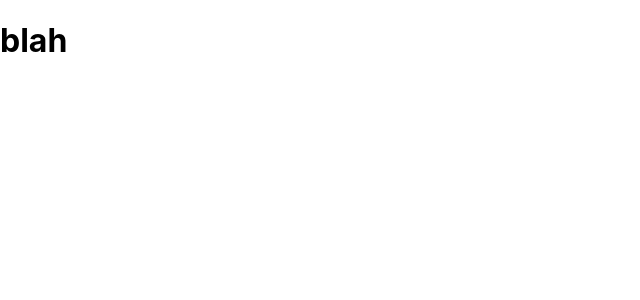
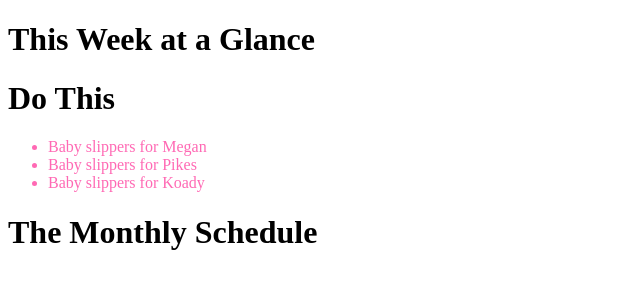
Before and after one commit to jackiebarry/org-tool, a React (Create React App) app: page / in a window 1280 px wide. Shown: the top 300 px of the page, without its empty margins (0-640 px from the left). Built offline with nearby package versions, Linux system fonts and the light colour scheme.

Commit message:
updating changes

```diff
--- a/src/App.css
+++ b/src/components/App.css
@@ -1,20 +1,10 @@
-.App {
+/* .App {
   text-align: center;
-}
-
-.App-logo {
-  height: 40vmin;
-  pointer-events: none;
-}
-
-@media (prefers-reduced-motion: no-preference) {
-  .App-logo {
-    animation: App-logo-spin infinite 20s linear;
-  }
-}
+} */
+/*
 
 .App-header {
-  background-color: #282c34;
+  background-color:aliceblue;
   min-height: 100vh;
   display: flex;
   flex-direction: column;
@@ -22,12 +12,9 @@
   justify-content: center;
   font-size: calc(10px + 2vmin);
   color: white;
-}
+} */
 
-.App-link {
-  color: #61dafb;
-}
-
+/*
 @keyframes App-logo-spin {
   from {
     transform: rotate(0deg);
@@ -35,4 +22,16 @@
   to {
     transform: rotate(360deg);
   }
+} */
+
+.App
+.App-Month {
+text-align: center;
+float: right;
 }
+
+.App-Stack {
+  text-align: center;
+  color:hotpink;
+  font-family: fantasy;
+}
--- a/src/components/App.tsx
+++ b/src/components/App.tsx
@@ -1,14 +1,19 @@
 import * as React from 'react';
 import ToDo from './todo/ToDo';
+import ToDoList from './todo/ToDoList';
+import Month from './Month';
+import Stack from './Stack';
+import './App.css';
+
 
 export default function App() {
   // manages all components
   return (
     <div className="App">
       <header className="App-header">
-
       </header>
-      <ToDo />
-    </div>
+      <Stack />
+      <Month />
+      </div>
   );
 }
--- a/src/components/Month.tsx
+++ b/src/components/Month.tsx
@@ -1,60 +1,9 @@
 import * as React from 'react';
-import * as jimbob from '@mui/material/Button';
-import {
-  Button as Jimbob,
-  Grid,
-  ButtonGroup
- } from '@mui/material';
 
-interface Favourites {
-  food: string;
-  drink: string;
-  pet?: string;
+export default function Month() {
+    return (
+        <div className='Month'>
+            <h1>The Monthly Schedule</h1>
+        </div>
+    )
 }
-
-interface Person {
-  name: string;
-  favourites: Favourites;
-}
-
-interface Foo {
-  favourites: Favourites;
-}
-
-const person: Person = {
-  name: 'devin',
-  favourites: {
-    food: 'nachos',
-    drink: 'cold'
-  }
-}
-
-export default class Month extends React.Component {
-    // will utilize the google dev tools and API to allow synchronicity between calendars
-    constructor(props){
-      super(props);
-
-      this.state = {
-        blah: true,
-        bar: 'hello'
-      }
-    }
-
-
-
-  }
-
-function FuncMonth(props) {
-  const [blah, setBlah] = React.useState(false);
-  const [bar, setBar] = React.useState('hello')
-
-  const age = 50;
-
-  return (
-    <p>hi this is a func ${props.name}</p>
-  )
-}
-
-function add(a: number, b: number): number {
-    return a + b;
-};
--- a/src/components/Stack.tsx
+++ b/src/components/Stack.tsx
@@ -1,9 +1,14 @@
 import * as React from 'react';
+import ToDo from './todo/ToDo';
+import ToDoList from './todo/ToDoList';
+import Week from './Week';
 
-export default class Stack extends React.Component {
-    // This will contain the week at a glance and the to do list
-    constructor(props){
-      super(props);
-    }
-
-  }
+ export default function Stack() {
+     return (
+         <div className='Stack'>
+             <Week />
+             <ToDo />
+             <ToDoList />
+         </div>
+     )
+ }
--- a/src/components/Week.tsx
+++ b/src/components/Week.tsx
@@ -1,5 +1,9 @@
 import * as React from 'react';
 
-export default class Week extends React.Component {
-    // this week at a glance --> will highlight any and all activities - option to add in events which can be synced with the calendar -- communication between to do list and week at a glance to slot in list items
-    }
+export default function Week() {
+    return (
+    <div className='week'>
+        <h1>This Week at a Glance</h1>
+    </div>
+    )
+}
--- a/src/components/todo/ToDo.tsx
+++ b/src/components/todo/ToDo.tsx
@@ -1,20 +1,23 @@
 import { fontFamily } from '@mui/system';
 import * as React from 'react';
 
-export default class ToDo extends React.Component {
-    // need to create an interactive list that will organize items based on importance - due date(?) - how long they've been on the list - reoccuring tasks (ie garbage)
+//  export default function toDo(listItems) {
+//     const style = {
+//         alignContent: 'normal',
+//         fontFamily: 'copperplate',
+//         color: '#ff69b4',
+//     }
 
-    constructor(props) {
-        super(props);
-    }
+//     return (
+//         <h1 style={style}>Do This</h1>
+//     )
+// };
+export default function ToDo() {
+return (
+<div className='ToDo'>
+            <h1>Do This</h1>
 
-    render() {
-        const style = {
-            alignContent: 'normal'
-        }
+</div>
 
-        return (
-            <h1 style={style}>blah</h1>
-        )
-    }
+)
 }
--- /dev/null
+++ b/src/components/todo/ToDoList.tsx
@@ -0,0 +1,28 @@
+import { fontFamily } from '@mui/system';
+import * as React from 'react';
+
+export default class ToDoList extends React.Component {
+    // need to create an interactive list that will organize items based on importance - due date(?) - how long they've been on the list - reoccuring tasks (ie garbage)
+
+    constructor(props) {
+        super(props);
+    }
+
+    render() {
+        const style = {
+            alignContent: 'normal',
+            fontFamily: 'copperplate',
+            color: '#ff69b4',
+        }
+
+return (
+            <div id="listItems" style ={style}>
+                    <ul>
+                        <li>Baby slippers for Megan </li>
+                        <li>Baby slippers for Pikes </li>
+                        <li>Baby slippers for Koady</li>
+                    </ul>
+            </div>
+        )
+        }
+}
--- a/src/index.css
+++ b/src/index.css
@@ -1,4 +1,4 @@
-body {
+/* body {
   margin: 0;
   font-family: -apple-system, BlinkMacSystemFont, 'Segoe UI', 'Roboto', 'Oxygen',
     'Ubuntu', 'Cantarell', 'Fira Sans', 'Droid Sans', 'Helvetica Neue',
@@ -21,4 +21,4 @@ code {
   border: 1px solid #999;
   float: left;
 
-}
+} */
```
Also changed, not shown: src/components/index.ts (line endings or trailing spaces).
